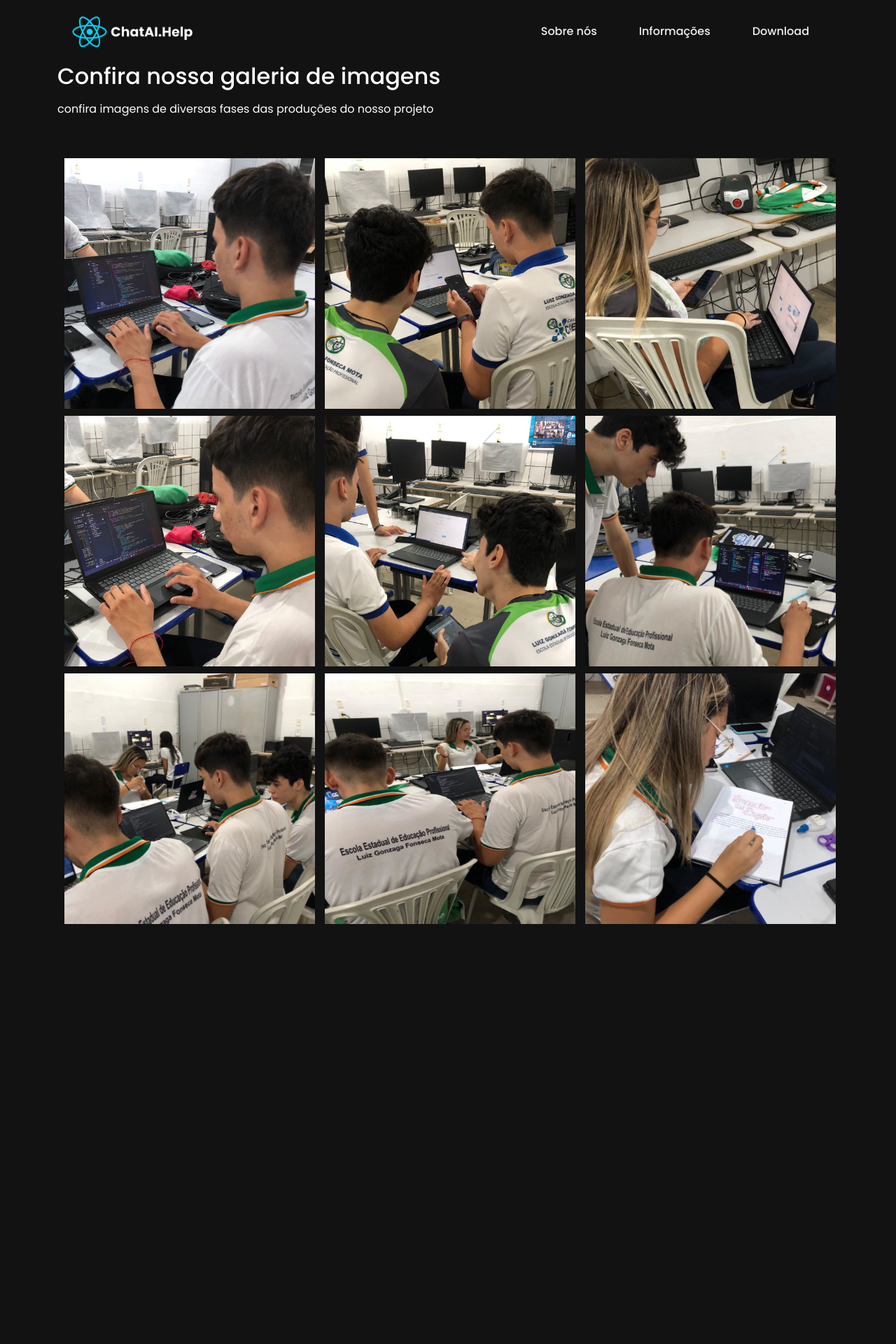
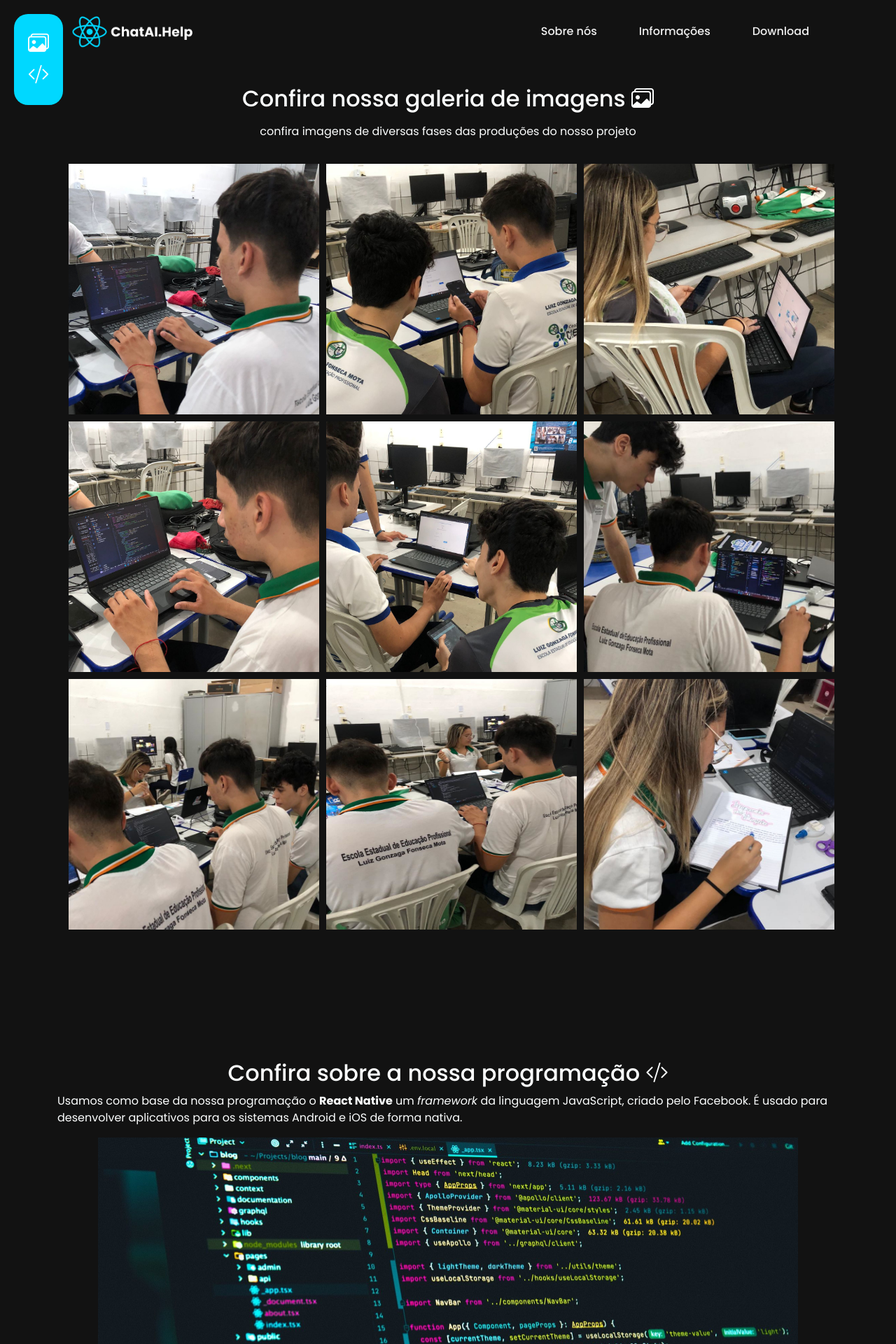
Before and after one commit to Juan-Severiano/chataihelp-site, a React (Vite) app: page /info in a window 1280 px wide. Shown: the top 1920 px of the page at 70% size. Before the commit the page ends 1320 px from the top, so only its background shows below. Built offline with nearby package versions, Linux system fonts and the light colour scheme.

Commit message:
DONE: info page finalizada

```diff
--- /dev/null
+++ b/src/components/code.jsx
@@ -0,0 +1,7 @@
+export default () => (
+    <section id="code" className="section container code">
+          <h2>Confira sobre a nossa programação <i class="bi bi-code-slash"></i></h2>
+          <p>Usamos como base da nossa programação o <strong>React Native</strong> um <i>framework</i> da linguagem JavaScript, criado pelo Facebook. É usado para desenvolver aplicativos para os sistemas Android e iOS de forma nativa.</p>
+          <img src="/code-image.jpeg" alt="Codigo em JavaScript com o Framework React Native" className="code-image" />
+    </section>
+)
--- a/src/components/gallery.jsx
+++ b/src/components/gallery.jsx
@@ -3,7 +3,7 @@ import imgs from "../assets/imgs"
 export default () => {
    return ( <section id="gallery" className=" grid-one section white-bg container">
         <div className="main-content grid-one-content">
-            <h2 className="grid-main-heading">Confira nossa galeria de imagens</h2>
+            <h2 className="grid-main-heading">Confira nossa galeria de imagens <i class="bi bi-images"></i></h2>
             <p className="grid-description">confira imagens de diversas fases das produções do nosso projeto</p>
             <div className="grid">
                 {
--- a/src/screens/Info.jsx
+++ b/src/screens/Info.jsx
@@ -1,12 +1,19 @@
 import { Component } from "react";
 import '../styles/styles.css'
 import Gallery from "../components/gallery";
+import Code from "../components/code";
 
 export default class Info extends Component {
   render() {
     return  (
       <>
+            <ul className="nav navbar nav-info">
+              <li className="nav-item"><a href="#gallery"><i class="bi bi-images"></i></a></li>
+              <li className="nav-item"><a href="#code"><i class="bi bi-code-slash"></i></a></li>
+            </ul>
          <Gallery />
+         <Code />
+
       </>
     )
   }
--- a/src/styles/styles.css
+++ b/src/styles/styles.css
@@ -118,15 +118,14 @@ ul.nav-bar .nav-link:hover {
   }
 
   .grid-main-heading{
-    margin-bottom: 1rem;
+    margin-bottom: .5rem;
 }
 .grid-description{
-    padding-bottom: 2rem;
+    padding-bottom: .5rem;
 }
 .grid-one-content{
     display: flex;
     flex-flow: column wrap;
-    min-height: 100vh;
     justify-content: center;
 }
 .grid-one-content h2{
@@ -170,3 +169,54 @@ ul.nav-bar .nav-link:hover {
 .gallery-img img:hover {
     transform: translate(-3%, 3%) scale(1.2) rotate(5deg);
 }
+
+.main-content {
+  display: flex!important;
+  align-items: center!important;
+  justify-content: center!important;
+  flex-direction: column!important;
+}
+
+.section {
+  min-height: 100vh;
+  padding-top: 2rem;
+  display: flex!important;
+  align-items: center!important;
+  justify-content: center!important;
+  flex-direction: column!important;
+}
+
+ul.nav-info {
+  display: flex;
+  flex-direction: column;
+  position: fixed;
+  background-color: #00d8ff;
+  padding: 20px;
+  align-items: center;
+  justify-content: center;
+  border-radius: 20px;
+  font-size: 30px;
+  z-index: 2;
+  top: 20px;
+  left: 20px;
+}
+
+ul.nav-info li {
+  transition: all 300ms ease-in-out;
+}
+
+ul.nav-info li:hover {
+  transform: scale(1.2);
+}
+
+.code {
+  display: flex;
+  margin-top: 3rem;
+  align-items: center;
+  justify-content: center;
+  flex-direction: column;
+}
+
+.code-image {
+  max-width: 1000px;
+}
```
Also changed, not shown: public/code-image.jpeg (added).
